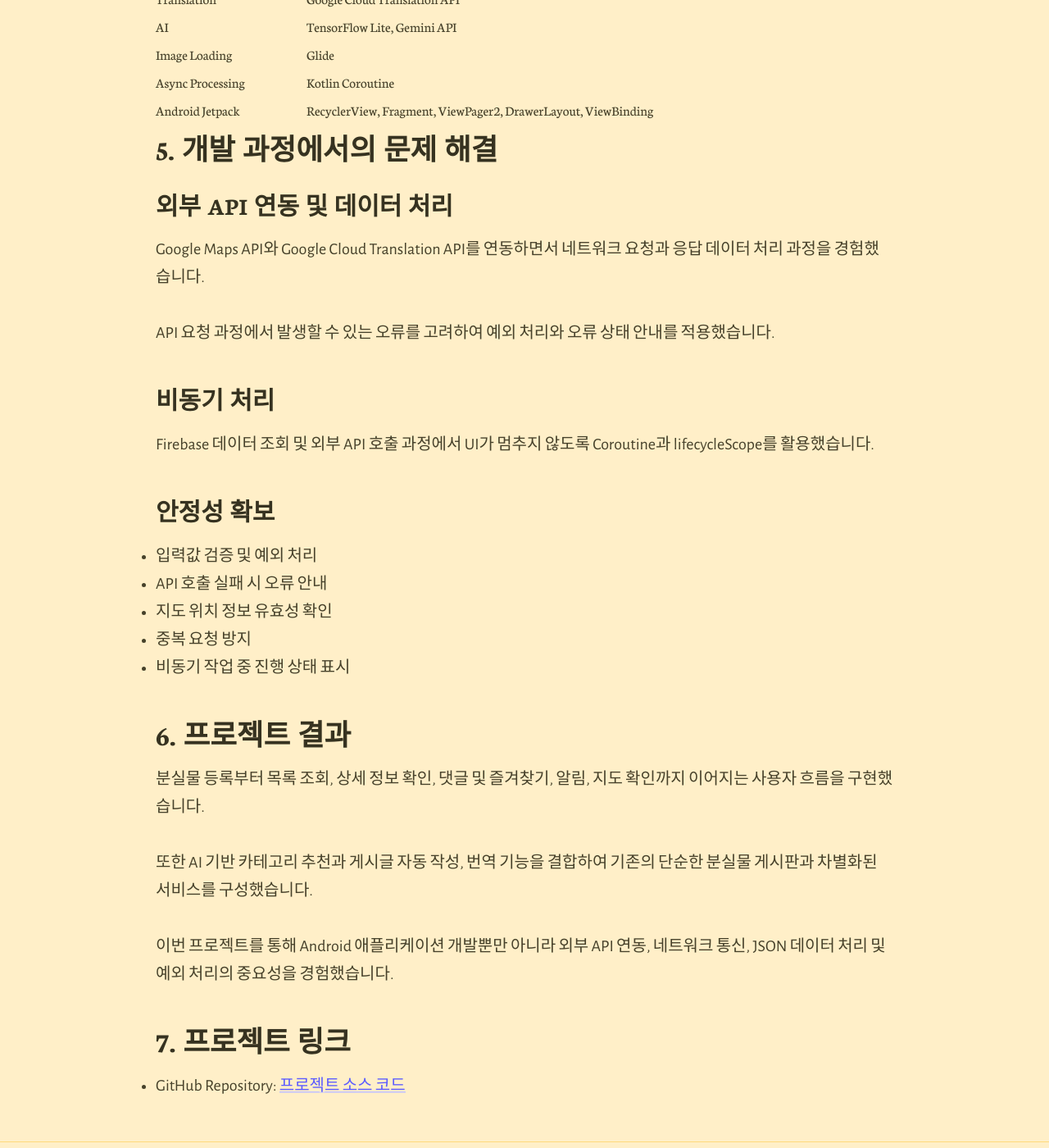
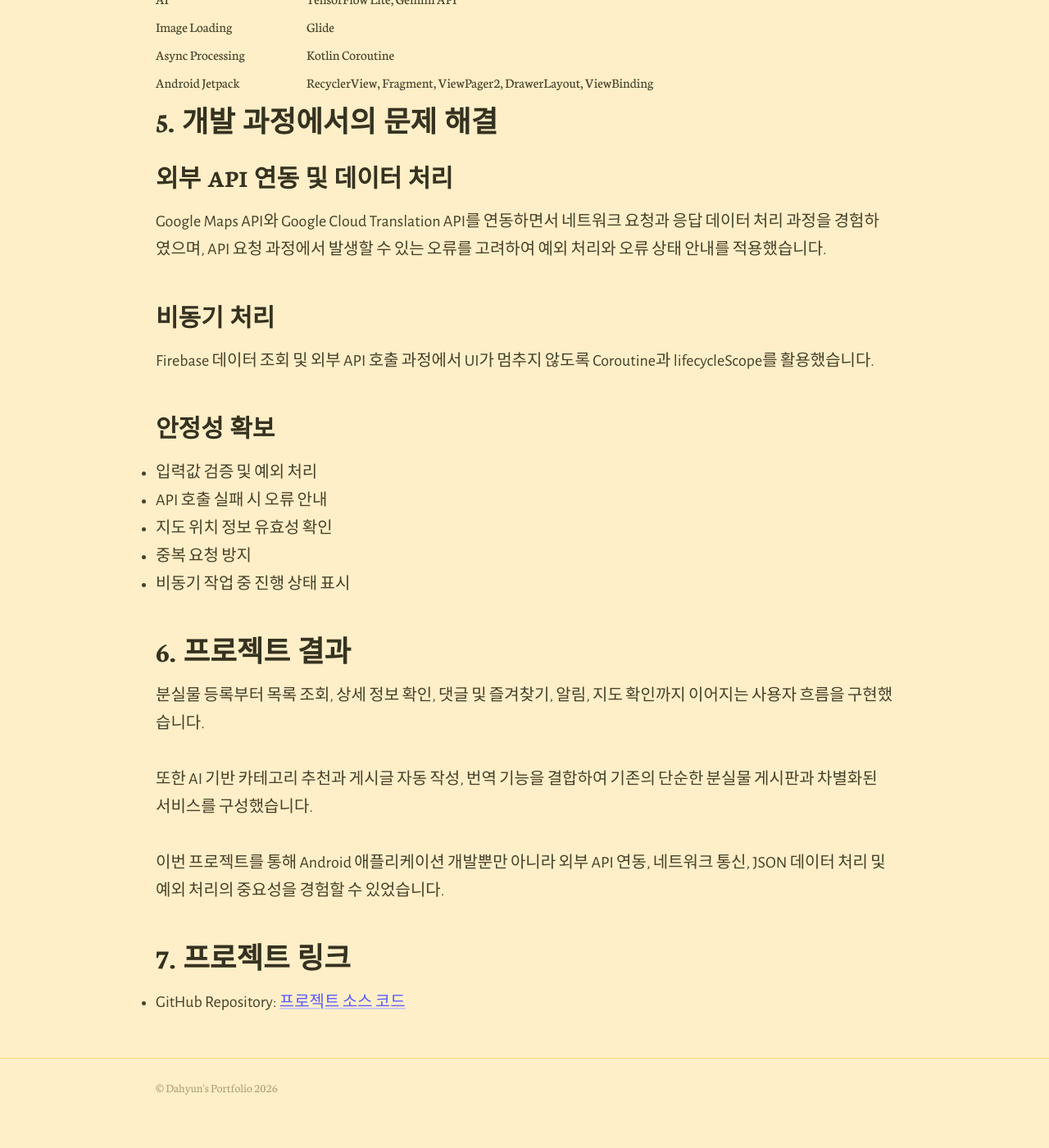
Before and after one commit to dadah118/dadah118.github.io, a Jekyll site: the page built from projects.md, in a window 1280 px wide and 1400 px high, scrolled down 5152 px. Shown: the whole window at 82% size. Built offline with Jekyll 4.4.1, drawn with Linux system fonts in a browser that asks for light colours; after the commit the page ends 6512 px from its top, so only the background shows below that; some of the changed text lies outside the part shown.

Commit message:
Update portfolio

```diff
--- a/index.html
+++ b/index.html
@@ -8,7 +8,7 @@ title: 홈
   <h2>기술을 탐구하고, 아이디어를 구현합니다.</h2>
 
   <p>
-    컴퓨터공학을 전공하며 소프트웨어 개발에 관심을 가지고
+    컴퓨터공학을 전공하며 프론트엔드 분야에 관심을 가지고
     다양한 기술을 배우고 직접 활용하는 경험을 쌓고 있습니다.
   </p>
 
@@ -55,7 +55,7 @@ title: 홈
 
 <hr>
 
-<h2>연락처</h2>
+<h2>Contact</h2>
 
 <p>
   <a href="https://github.com/dadah118">GitHub</a>
--- a/projects.md
+++ b/projects.md
@@ -59,8 +59,7 @@ permalink: /projects/
 
 대학교 캠퍼스 내에서 발생하는 분실물과 습득물을 효율적으로 등록하고 검색할 수 있도록 개발한 Android 애플리케이션입니다.
 
-기존의 에브리타임, 인스타그램 등 여러 채널에 흩어져 있던 분실물 정보를 하나의 플랫폼에서 관리할 수 있도록 기획했습니다.
-
+기존의 에브리타임, 인스타그램 등 여러 채널에 흩어져 있던 분실물 정보를 하나의 플랫폼에서 관리할 수 있도록 기획하였으며,
 사진, 위치, 카테고리, 상태 등의 정보를 제공하며 AI와 외부 API를 활용해 사용자 편의성을 높였습니다.
 
 ---
@@ -171,8 +170,7 @@ permalink: /projects/
 
 ### 외부 API 연동 및 데이터 처리
 
-Google Maps API와 Google Cloud Translation API를 연동하면서 네트워크 요청과 응답 데이터 처리 과정을 경험했습니다.
-
+Google Maps API와 Google Cloud Translation API를 연동하면서 네트워크 요청과 응답 데이터 처리 과정을 경험하였으며,
 API 요청 과정에서 발생할 수 있는 오류를 고려하여 예외 처리와 오류 상태 안내를 적용했습니다.
 
 ### 비동기 처리
@@ -193,7 +191,7 @@ Firebase 데이터 조회 및 외부 API 호출 과정에서 UI가 멈추지 않
 
 또한 AI 기반 카테고리 추천과 게시글 자동 작성, 번역 기능을 결합하여 기존의 단순한 분실물 게시판과 차별화된 서비스를 구성했습니다.
 
-이번 프로젝트를 통해 Android 애플리케이션 개발뿐만 아니라 외부 API 연동, 네트워크 통신, JSON 데이터 처리 및 예외 처리의 중요성을 경험했습니다.
+이번 프로젝트를 통해 Android 애플리케이션 개발뿐만 아니라 외부 API 연동, 네트워크 통신, JSON 데이터 처리 및 예외 처리의 중요성을 경험할 수 있었습니다.
 
 ## 7. 프로젝트 링크
 
```
